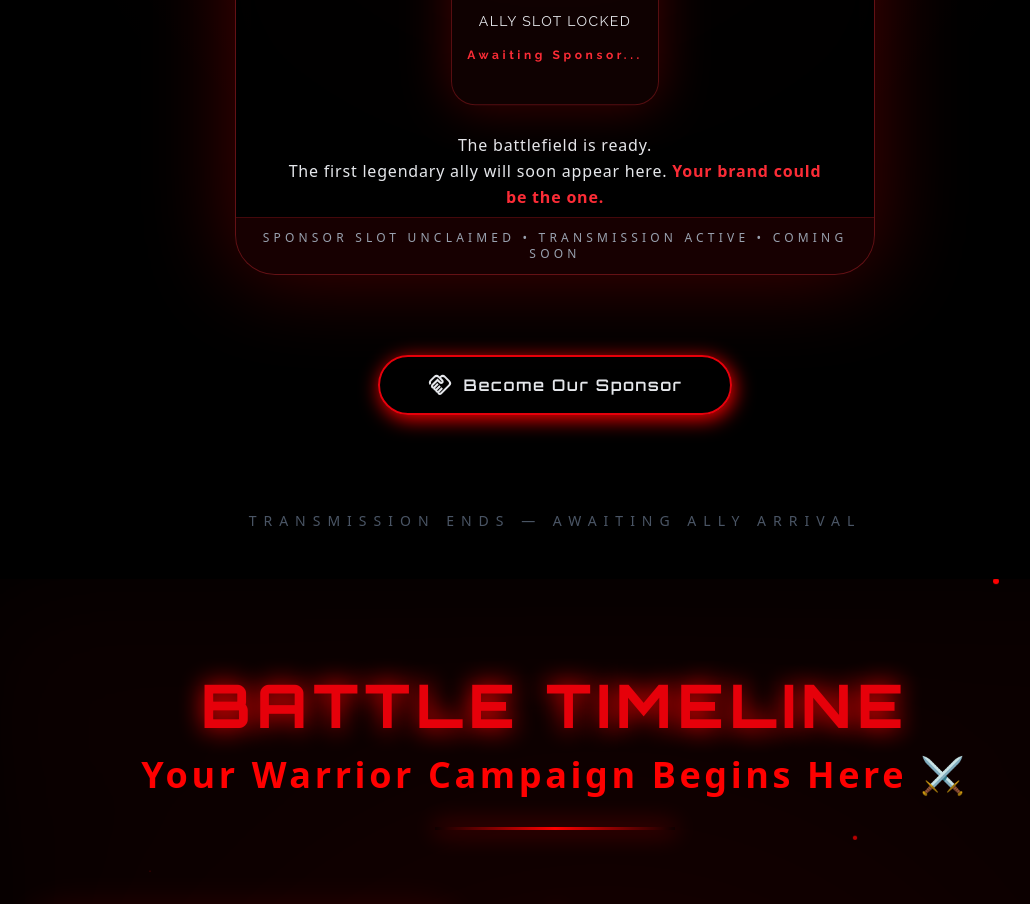
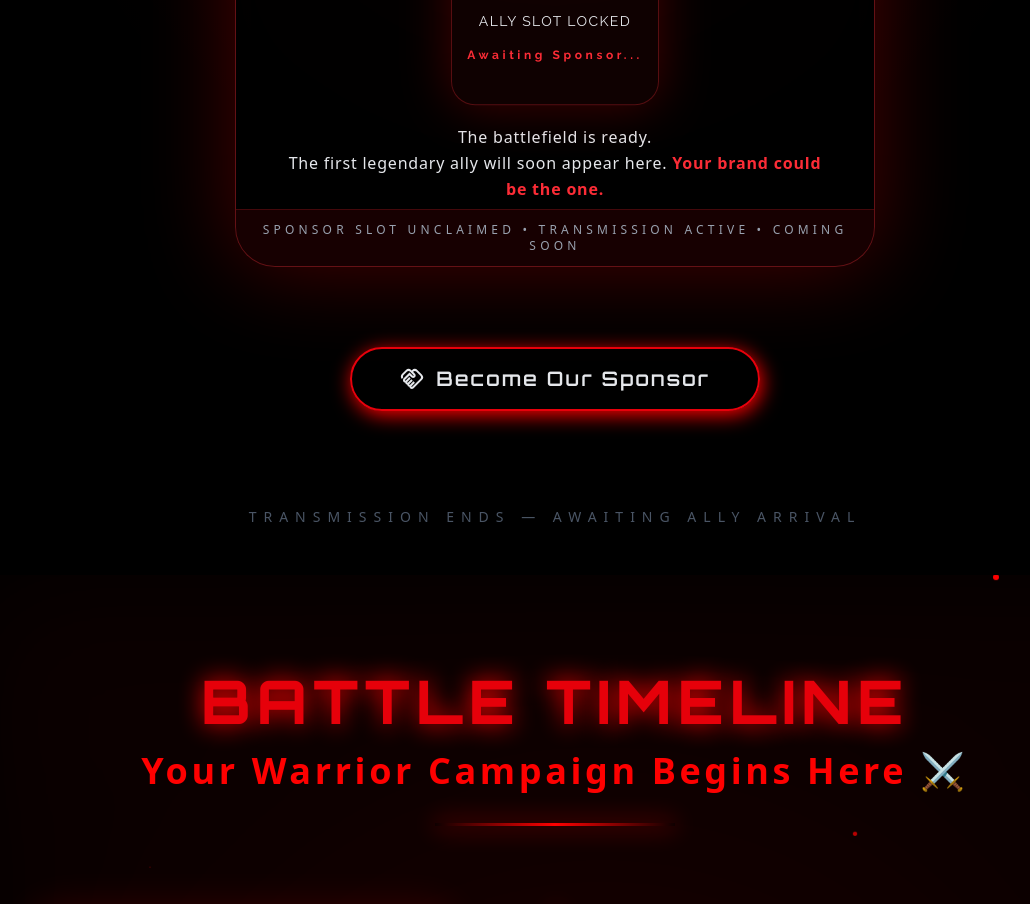
Before and after one commit to TheCodeHeist-Coder/HackerCup, a React (Vite) app: page / in a window 1280 px wide. Shown: the part 6480-7384 px from the top of the page, without its empty margins (85-1115 px from the left). Built offline with nearby package versions, Linux system fonts and the light colour scheme; a web font is replaced by a local one.

Commit message:
sponser_button_fixed

```diff
--- a/src/components/Sponsers.jsx
+++ b/src/components/Sponsers.jsx
@@ -121,7 +121,7 @@ export default function SponsorPage() {
               </div>
 
               {/* Lore Text */}
-              <p className="md:mt-4 py-2 mt-2 text-gray-200 tracking-wider leading-relaxed max-w-xl mx-auto">
+              <p className="md:mt-4 pb-5 md:pb-2 mt-2 text-gray-200 tracking-wider leading-relaxed max-w-xl mx-auto">
                 The battlefield is ready.
                 <br />
                 The first legendary ally will soon appear here.
@@ -150,7 +150,7 @@ export default function SponsorPage() {
                href="https://mail.google.com/mail/?view=cm&to=gdgknit@knit.ac.in"
             target="_blank"
            rel="noopener noreferrer"
-            className="px-12 font-display  shadow-[2px_4px_20px_rgba(255,0,0,1)] transition-all duration-300 py-4 rounded-full border-2 border-red-600 text-gray-200 font-semibold tracking-widest hover:bg-red-600 hover:text-white  flex items-center gap-3"
+            className="px-12 font-display md:text-xl text-sm shadow-[2px_4px_20px_rgba(255,0,0,1)] transition-all duration-300 py-4 rounded-full border-2 border-red-600 text-gray-200 font-semibold tracking-widest hover:bg-red-600 hover:text-white  flex items-center gap-3"
           >
             <MdOutlineHandshake className="w-6 h-6" />
             Become Our Sponsor
```
